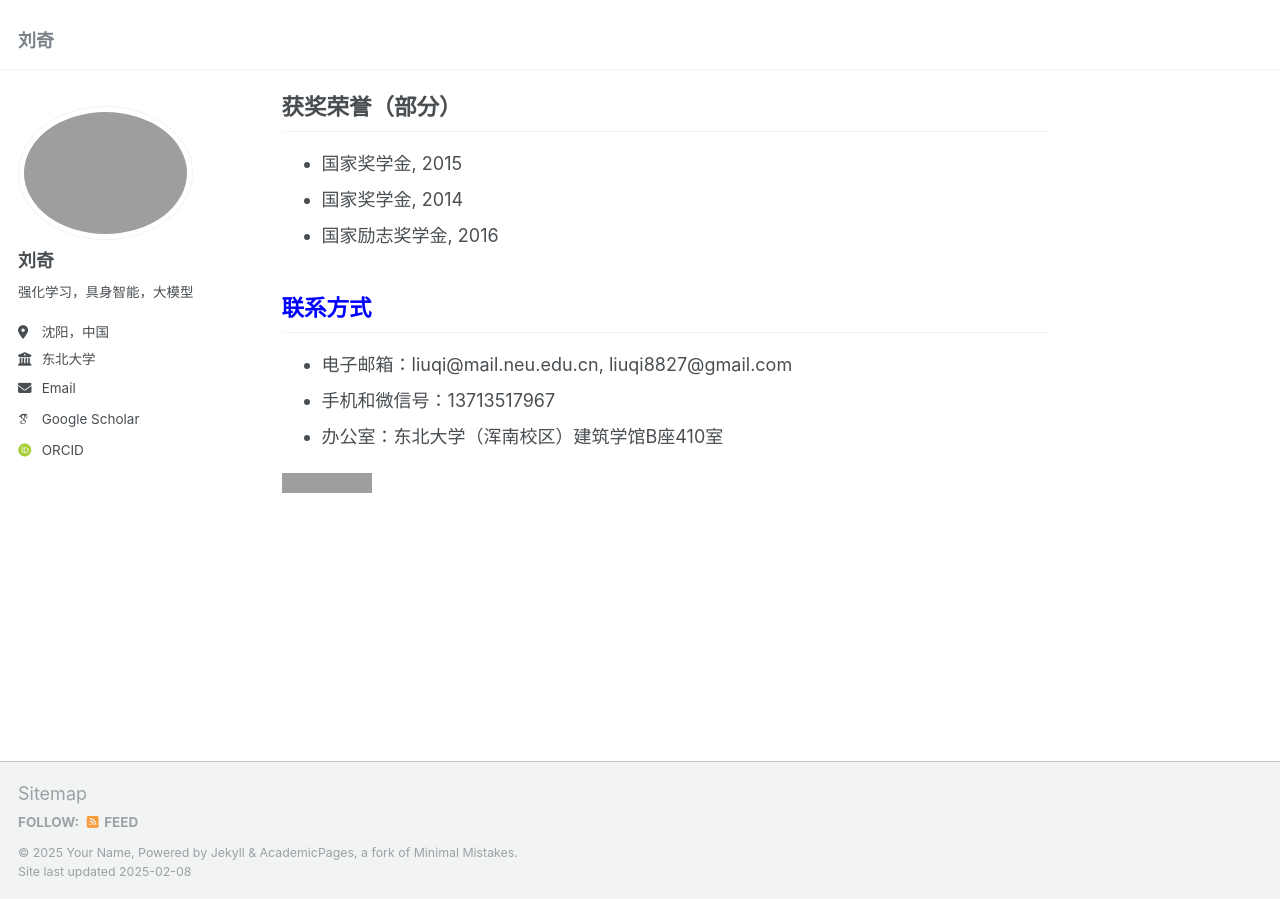
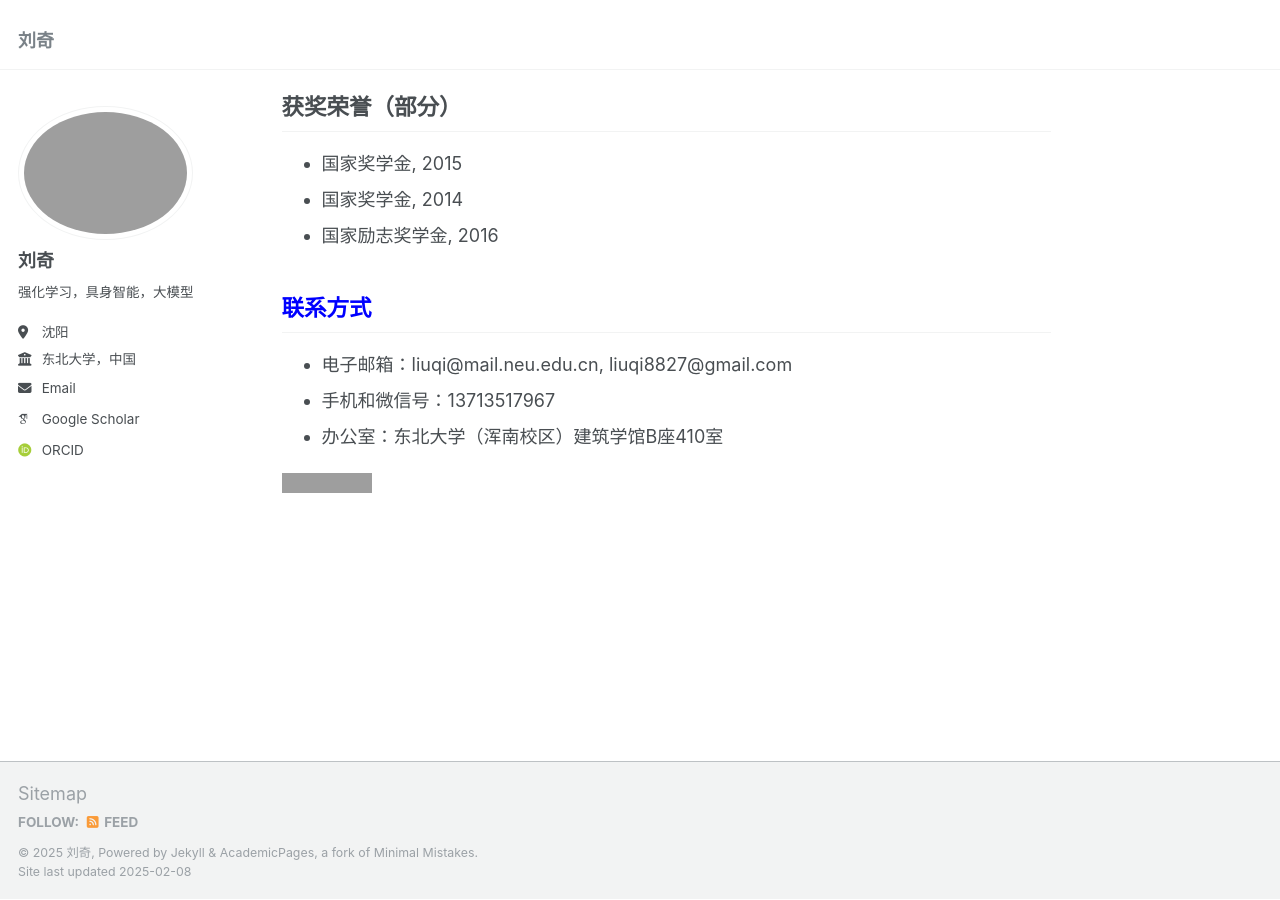
Before and after one commit to liuqi8827/liuqi8827.github.io, a Jekyll site: the page built from _pages/about.md, in a window 1280 px wide and 900 px high, scrolled down 2921 px. Built offline with Jekyll 4.4.1, drawn with Linux system fonts in a browser that asks for light colours; some web fonts are replaced; grey boxes are pictures that could not be loaded.

Commit message:
Update _config.yml

```diff
--- a/_config.yml
+++ b/_config.yml
@@ -10,7 +10,7 @@
 locale                   : "en-US"
 title                    : "刘奇"
 title_separator          : "-"
-name                     : &name "Your Name"
+name                     : &name "刘奇"
 description              : &description "personal description"
 url                      : https://liuqi8827.github.io # the base hostname & protocol for your site e.g. "https://[your GitHub username].github.io"
 baseurl                  : "" # the subpath of your site, e.g. "/blog"
@@ -25,8 +25,8 @@ author:
   name             : "刘奇"
   pronouns         : # example: "she/her"
   bio              : "强化学习，具身智能，大模型"
-  location         : "沈阳，中国"
-  employer         : "东北大学"
+  location         : "沈阳"
+  employer         : "东北大学，中国"
   uri              : # URL
   email            : "liuqi@mail.neu.edu.cn"
 
```
